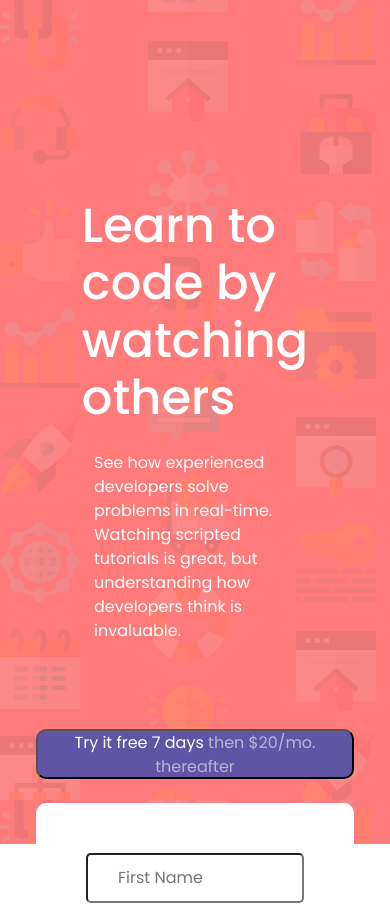
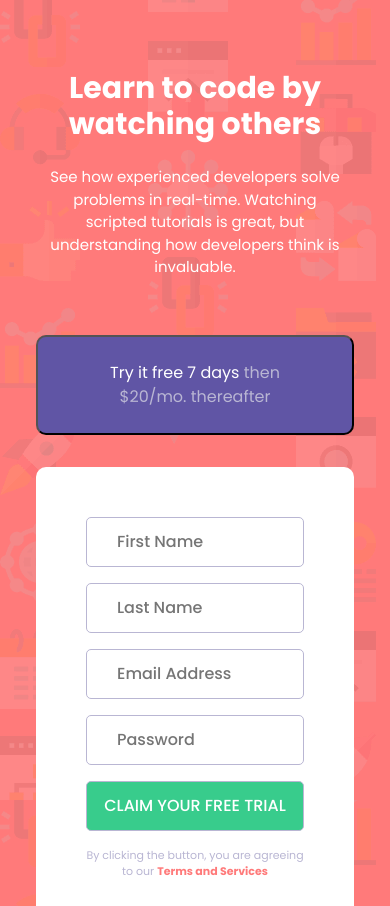
Before and after one commit to Najibayo/intro, a plain HTML site: page index.html in a window 390 px wide. Shown: the top 906 px of the page. Drawn offline with nearby package versions, Linux system fonts and the light colour scheme.

Commit message:
form validation on

```diff
--- /dev/null
+++ b/app.js
@@ -0,0 +1,31 @@
+// variables
+const submitForm = document.querySelector('.form');
+const email = document.querySelector('#email');
+const firstName = document.querySelector("#firstname");
+const lastName = document.querySelector("#lastname");
+const password = document.querySelector("#password");
+
+
+
+
+
+
+
+eventListeners();
+
+function eventListeners() {
+    submitForm.addEventListener('submit', validateForm);
+
+}
+
+
+
+
+
+//functions
+function validateForm(e) {
+    e.preventDefault();
+    const
+    if ()
+
+}
--- a/index.html
+++ b/index.html
@@ -22,13 +22,13 @@
     <div class="container row">
       <div class="text col-md-6 d-flex justify-content-center align-items-center">
         <h1>Learn to code by watching others</h1>
-        <pn class="mt-3"> See how experienced developers solve problems in real-time. Watching scripted tutorials is great,
+        <p class="mt-3"> See how experienced developers solve problems in real-time. Watching scripted tutorials is great,
   but understanding how developers think is invaluable.</p>
       </div>
 
       <div class="form col-md-6">
         <button id="trial" class="mb-4"> Try it free 7 days <span>then $20/mo. thereafter </span> </button>
-        <form action="">
+        <form class="mt-2" action="">
           <input type="text" id="firstname" placeholder="First Name" width="100"> <br>
           <input type="text" id="lastname" placeholder="Last Name "> <br>
           <input type="email" id="email" placeholder="Email Address"> <br>
@@ -40,6 +40,8 @@
     </div>
   </div>
 
+  <script src="app.js"></script>
+
 
   <!-- <footer>
     <p class="attribution">
--- a/style.css
+++ b/style.css
@@ -21,27 +21,28 @@ body {
 .text {
     flex-direction: column;
     padding: 70px;
+    color: white;
 }
 
 .text h1 {
     color: white;
     font-size: 48px;
+    font-weight: 700;
 }
 
-.text {
-    color: white;
-}
 
 #trial {
     width: 100%;
-    height: 50px;
+    height: 70px;
     border-radius: 10px;
     background-color: hsl(248, 32%, 49%);
     color: white;
-}
+    /* box-shadow: 0 7px 20px; */
+    }
 
 #trial span {
     color: hsl(246, 25%, 77%);
+
 }
 
 form {
@@ -61,6 +62,8 @@ input {
     margin-bottom: 1rem;
     border-radius: 5px;
     padding-left: 30px;
+    border: solid 1px hsl(246, 25%, 77%);
+    font-weight: 500;
 }
 
  #submit {
@@ -78,3 +81,50 @@ input {
     color: hsl(0, 100%, 74%) ;
     font-weight: 700;
 }
+
+
+
+
+
+
+
+
+
+
+
+
+
+
+
+
+@media screen and (max-width: 767px) {
+    .wrapper {
+    height: 100%;
+}
+
+.text {
+    text-align: center;
+    padding:20px;
+    margin-top: 50px;
+    margin-bottom: 20px;
+}
+
+.text h1 {
+    font-size: 30px;
+}
+
+.text p {
+    font-size: 15px;
+}
+
+#trial {
+    width: 100%;
+    height: 100px;
+    padding: 0 50px;
+}
+
+form {
+    margin-bottom: 50px;
+}
+
+}
```
